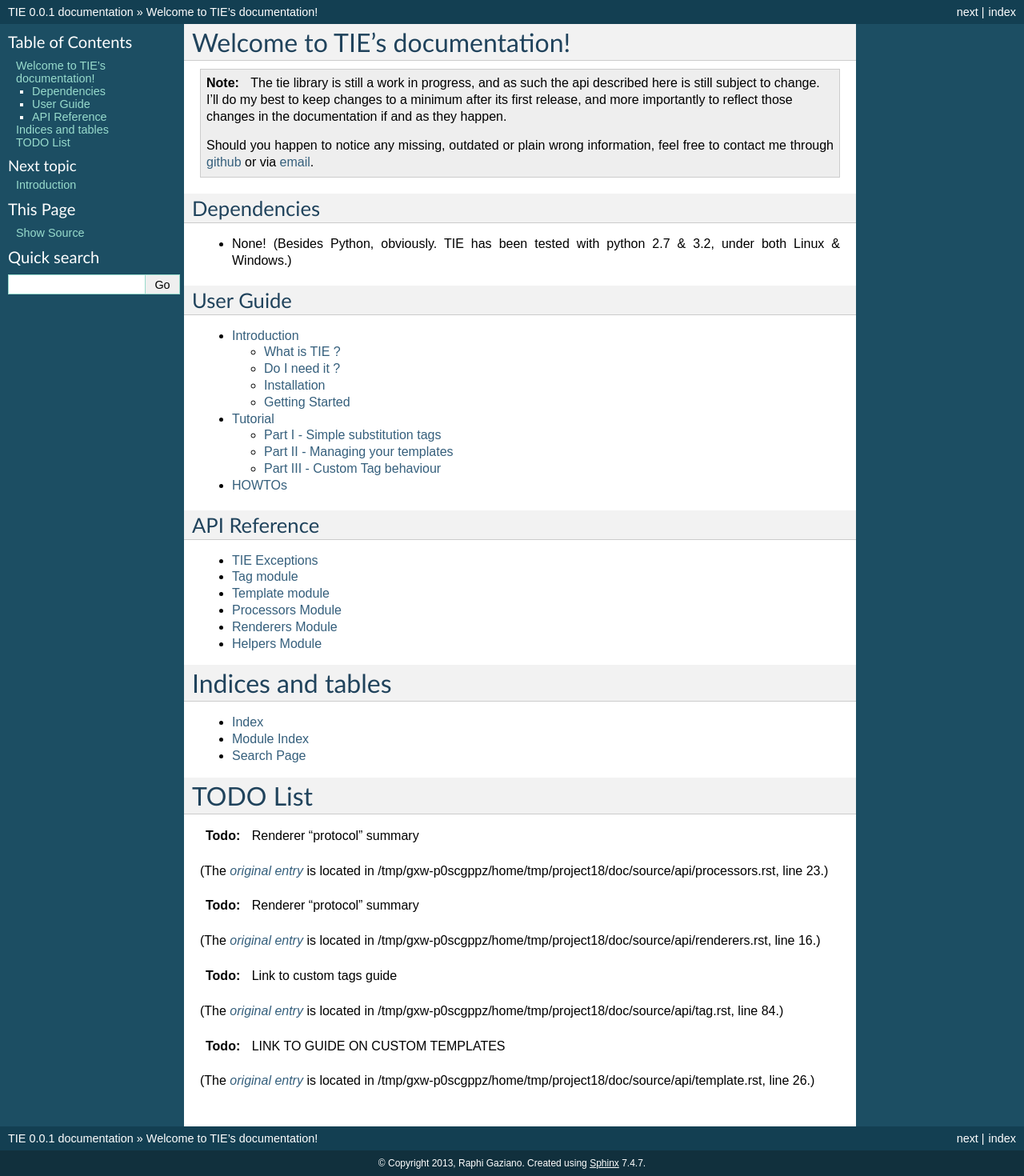
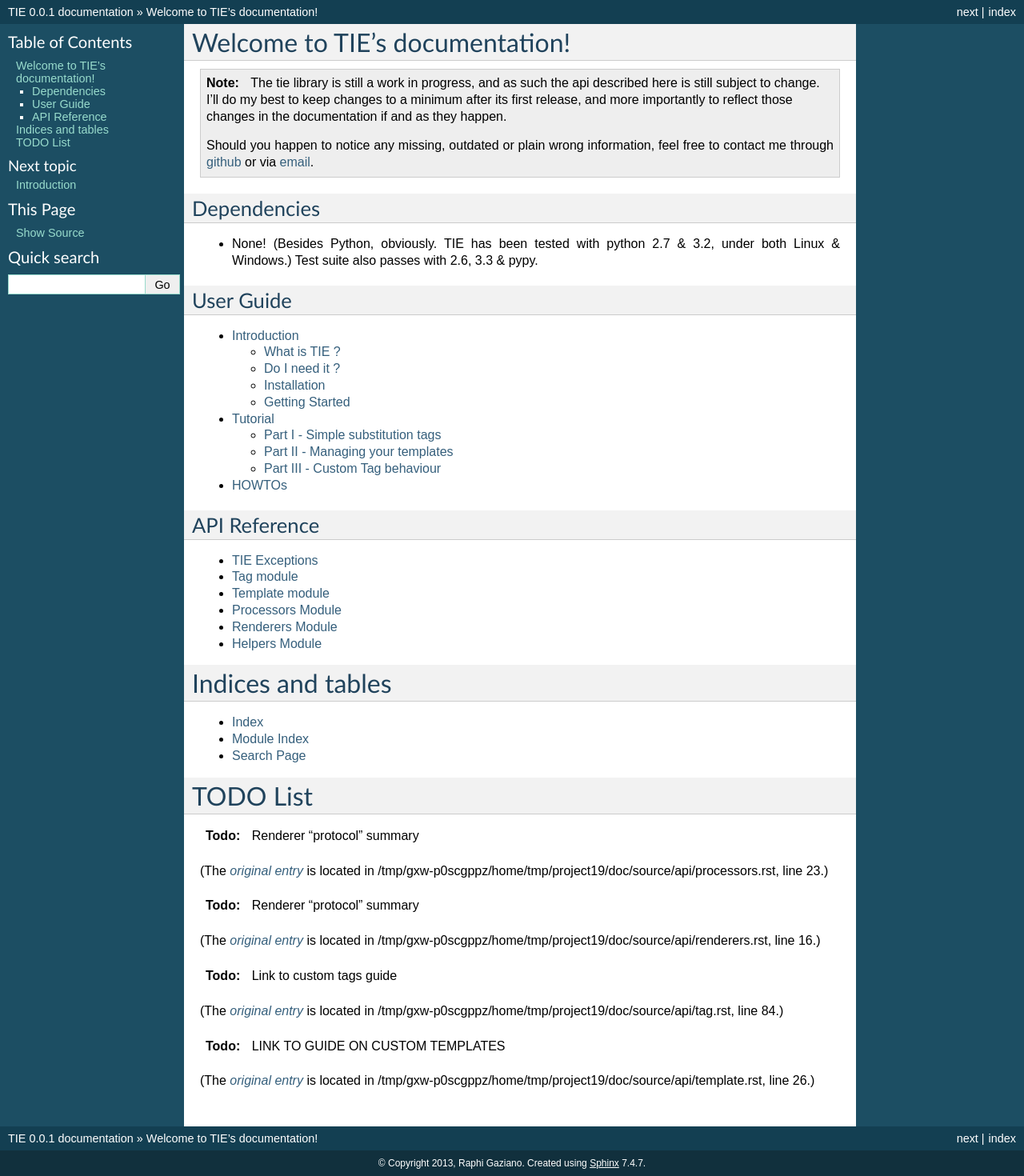
Before and after one commit to raphigaziano/TIE, a Sphinx documentation site: the page built from doc/source/index.rst, in a window 1280 px wide. Shown: the whole page at 80% size. Built offline with Sphinx 7.4.7, drawn with Linux system fonts in a browser that asks for light colours.

Commit message:
quick doc update

```diff
--- a/doc/source/index.rst
+++ b/doc/source/index.rst
@@ -21,6 +21,7 @@
 
 - None! (Besides Python, obviously. TIE has been tested with python 2.7 & 3.2,
   under both Linux & Windows.)
+  Test suite also passes with 2.6, 3.3 & pypy.
 
 User Guide
 ----------
```
